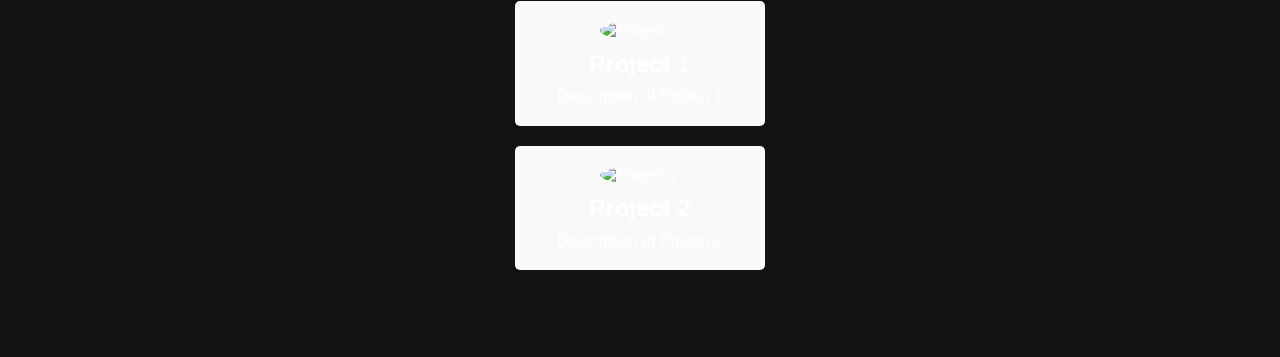
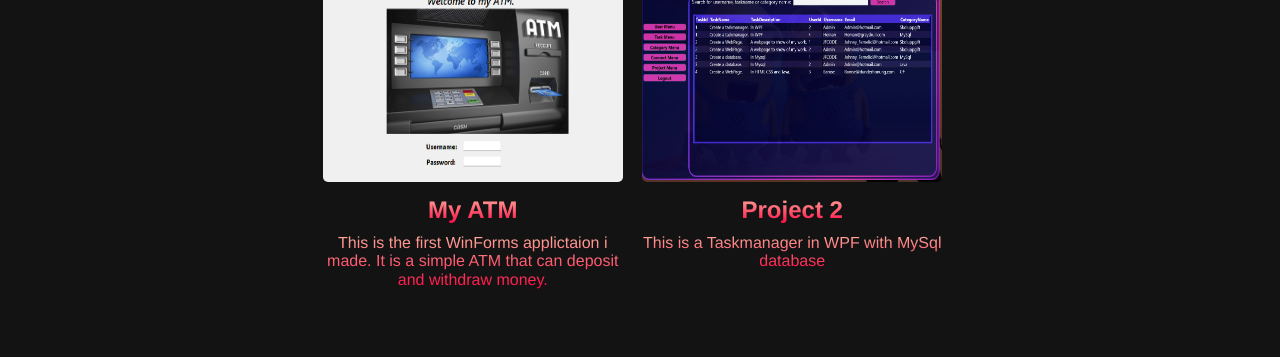
Before and after one commit to Mandorallen1337/MyWebsite, a plain HTML site: page projects.html in a window 1280 px wide. Shown: the part 523-880 px from the top of the page. Drawn offline with Linux system fonts and the light colour scheme.

Commit message:
Refactor project section layout and add project images and descriptions

```diff
--- a/projects.html
+++ b/projects.html
@@ -41,22 +41,33 @@
     <!-- Hero Section -->
     <section class="hero">
         <div class="hero-container">
+            <div>
             <img src="Images/programmer.png" alt="Me" class="hero-img">
             <h1 class="hero-title">Projects</h1>
-
+        </div>
             <div class="project-container">
                 <!-- Project 1 -->
                 <div class="project-item">
-                    <img src="project1.jpg" alt="Project 1" class="hero-img">
-                    <h2 class="project-title">Project 1</h2>
-                    <p class="project-description">Description of Project 1</p>
+                    <div>
+                    <img src="Images/ATMuppgift3.png" alt="Project 1" class="project-img">
+                    </div>
+                    <div>
+                    <h2 class="project-title">My ATM</h2>
+                    <p class="project-description">This is the first WinForms applictaion i made.
+                        It is a simple ATM that can deposit and withdraw money.
+                    </p>
+                    </div>
                 </div>
 
                 <!-- Project 2 -->
                 <div class="project-item">
-                    <img src="project2.jpg" alt="Project 2" class="hero-img">
+                    <div>
+                    <img src="Images/taskwpf.png" alt="Project 2" class="project-img">
+                    </div>
+                    <div>
                     <h2 class="project-title">Project 2</h2>
-                    <p class="project-description">Description of Project 2</p>
+                    <p class="project-description">This is a Taskmanager in WPF with MySql database </p>
+                    </div>
                 </div>
             </div>
 
--- a/style.css
+++ b/style.css
@@ -206,27 +206,55 @@
 /* Projects Section start */
 
 .project-container {
-    display: grid;
-    grid-template-rows: 1fr 1fr;
-    gap: 20px;
+    display: block;
+    margin: 20px;
+    padding: 20px;
+
 }
 
 .project-item {
-    background-color: #f9f9f9;
-    padding: 20px;
-    border-radius: 5px;
-    box-shadow: 0 0 10px rgba(0, 0, 0, 0.1);
+    display: inline-block;
+    vertical-align: top;
+    margin-right: 15px;
+
 }
 
+.project-img {
+    margin-top: 15px;
+    width: 300px;
+    height: 200px;
+    object-fit: fill;
+    border-radius: 5px;
+
+}
 
 
 .project-title {
     font-size: 1.5rem;
     margin-top: 10px;
+    width: 300px;
+    color: white;
+    background-image: linear-gradient(to top, #ff0844 0%, #ffb19f 100%);
+    background-size: 100%;
+    -webkit-background-clip: text;
+    -moz-background-clip: text;
+    -webkit-text-fill-color: transparent;
+    -moz-text-fill-color: transparent;
+    background-clip: text;
 }
 
 .project-description {
     margin-top: 10px;
+    width: 300px;
+    background-image: linear-gradient(to top, #ff0844 0%, #ffb19f 100%);
+    background-size: 100%;
+    -webkit-background-clip: text;
+    -moz-background-clip: text;
+    -webkit-text-fill-color: transparent;
+    -moz-text-fill-color: transparent;
+    background-clip: text;
+    word-wrap: break-word;
+
 }
 
 /* Projects Section end */
```
Also changed, not shown: Images/ATMuppgift3.png (added), Images/taskwpf.png (added).
